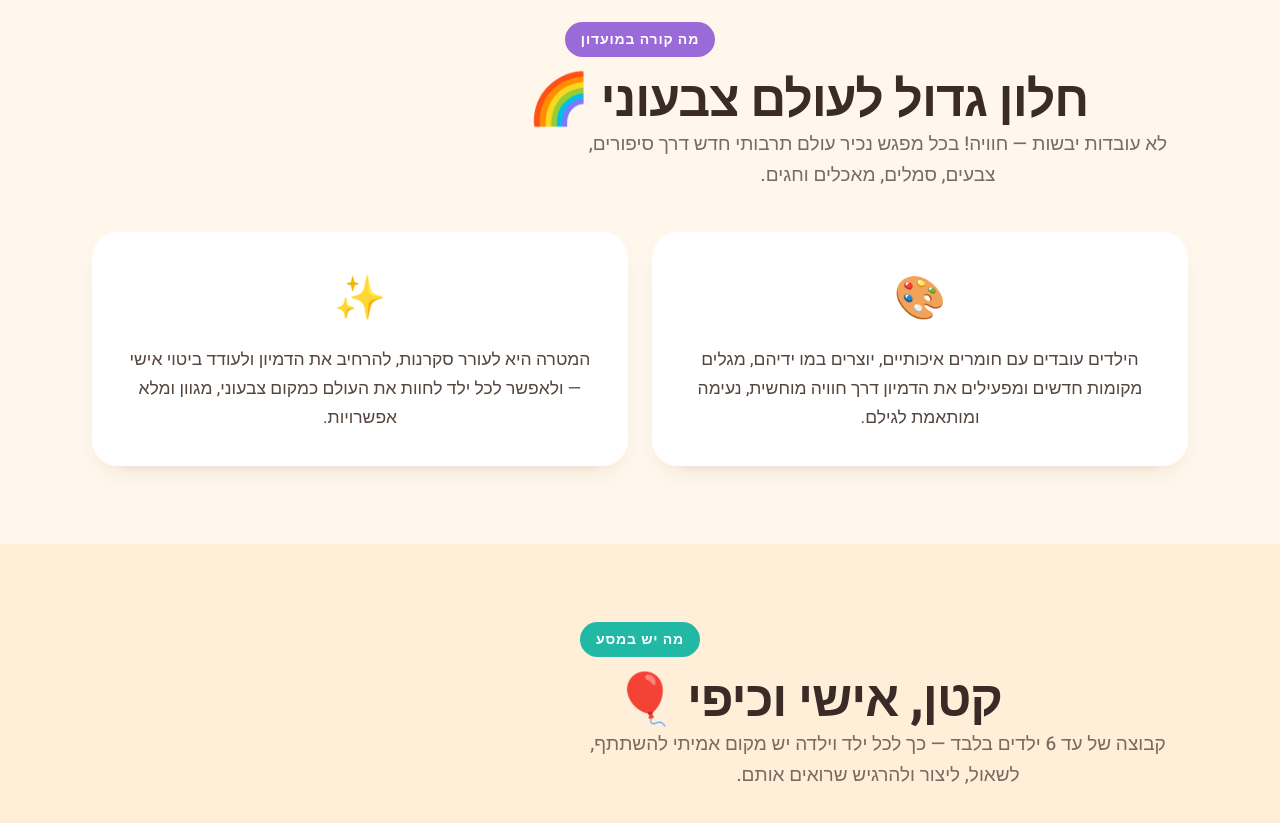
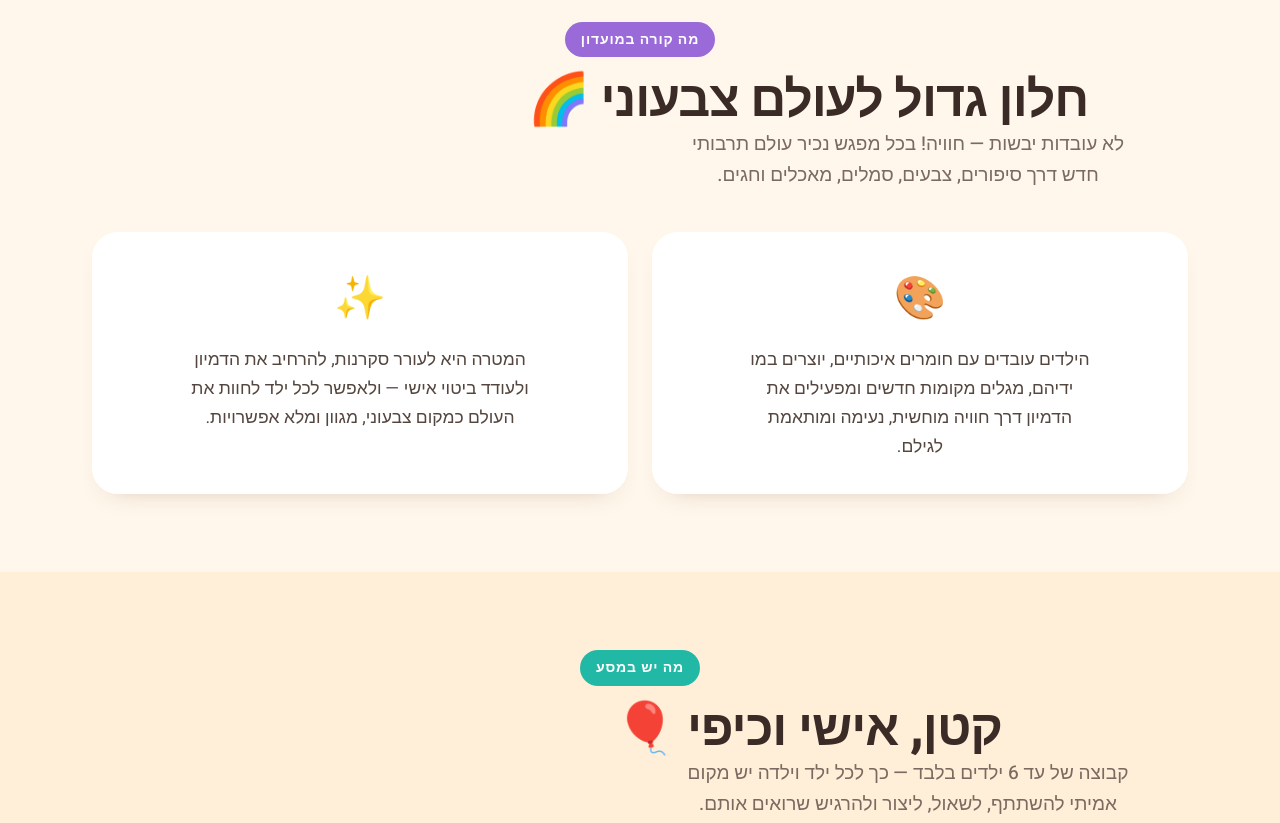
Before and after one commit to 3xtr3m33/friday-club, a plain HTML site: page index.html in a window 1280 px wide. Shown: the part 1040-1863 px from the top of the page. Drawn offline with Linux system fonts and the light colour scheme.

Commit message:
Center section titles/leads on desktop (text-wrap balance + explicit centering)

```diff
--- a/index.html
+++ b/index.html
@@ -118,8 +118,8 @@
   .page section.blk{padding:clamp(52px,9vw,78px) 0}
   .eyebrow{display:inline-block;font-size:clamp(12px,3.2vw,14px);font-weight:900;letter-spacing:.06em;color:#fff;background:var(--grape);padding:6px 16px;border-radius:100px;margin-bottom:16px}
   .band .eyebrow{background:var(--teal)}
-  .sec-title{font-size:clamp(27px,6vw,50px);max-width:760px;margin:0 auto}
-  .sec-lead{font-size:clamp(16px,4.2vw,19px);color:var(--ink-soft);max-width:620px;margin:14px auto 0;font-weight:500}
+  .sec-title{font-size:clamp(27px,6vw,50px);max-width:760px;margin:0 auto;text-align:center;text-wrap:balance}
+  .sec-lead{font-size:clamp(16px,4.2vw,19px);color:var(--ink-soft);max-width:560px;margin:14px auto 0;font-weight:500;text-align:center;text-wrap:balance}
   .band{background:var(--cream-2)}
 
   .about-grid{display:grid;grid-template-columns:1fr 1fr;gap:clamp(16px,3vw,24px);margin-top:clamp(30px,5vw,40px)}
@@ -127,6 +127,7 @@
   .about-card{background:#fff;border-radius:var(--r);padding:clamp(24px,4vw,30px) clamp(20px,3.4vw,28px);box-shadow:var(--shadow-sm);font-size:clamp(15px,3.9vw,17.5px);color:#54463f;border:3px solid #fff;transition:transform .18s ease,box-shadow .18s ease,border-color .18s ease}
   .about-card:hover{transform:translateY(-6px);box-shadow:var(--shadow);border-color:var(--sun)}
   .about-card .em{font-size:42px;display:block;margin-bottom:12px}
+  .about-card p{margin:0 auto;max-width:36ch}
 
   /* ---------- FEATURES ---------- */
   .feat-grid{display:grid;grid-template-columns:repeat(3,1fr);gap:clamp(14px,2.6vw,20px);margin-top:clamp(34px,6vw,46px)}
@@ -301,8 +302,8 @@
     <h2 class="sec-title">חלון גדול לעולם צבעוני 🌈</h2>
     <p class="sec-lead">לא עובדות יבשות — חוויה! בכל מפגש נכיר עולם תרבותי חדש דרך סיפורים, צבעים, סמלים, מאכלים וחגים.</p>
     <div class="about-grid">
-      <div class="about-card"><span class="em">🎨</span>הילדים עובדים עם חומרים איכותיים, יוצרים במו ידיהם, מגלים מקומות חדשים ומפעילים את הדמיון דרך חוויה מוחשית, נעימה ומותאמת לגילם.</div>
-      <div class="about-card"><span class="em">✨</span>המטרה היא לעורר סקרנות, להרחיב את הדמיון ולעודד ביטוי אישי — ולאפשר לכל ילד לחוות את העולם כמקום צבעוני, מגוון ומלא אפשרויות.</div>
+      <div class="about-card"><span class="em">🎨</span><p>הילדים עובדים עם חומרים איכותיים, יוצרים במו ידיהם, מגלים מקומות חדשים ומפעילים את הדמיון דרך חוויה מוחשית, נעימה ומותאמת לגילם.</p></div>
+      <div class="about-card"><span class="em">✨</span><p>המטרה היא לעורר סקרנות, להרחיב את הדמיון ולעודד ביטוי אישי — ולאפשר לכל ילד לחוות את העולם כמקום צבעוני, מגוון ומלא אפשרויות.</p></div>
     </div>
   </div>
 </section>
```
